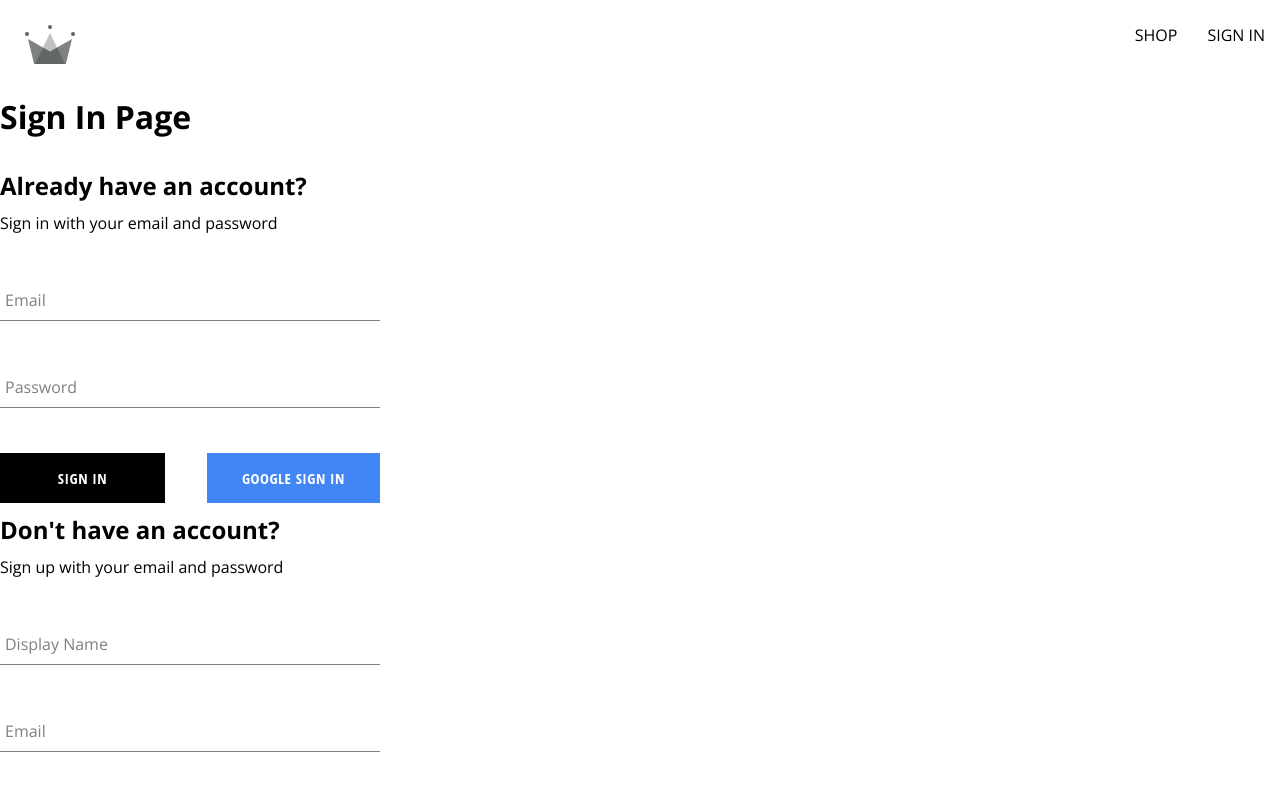
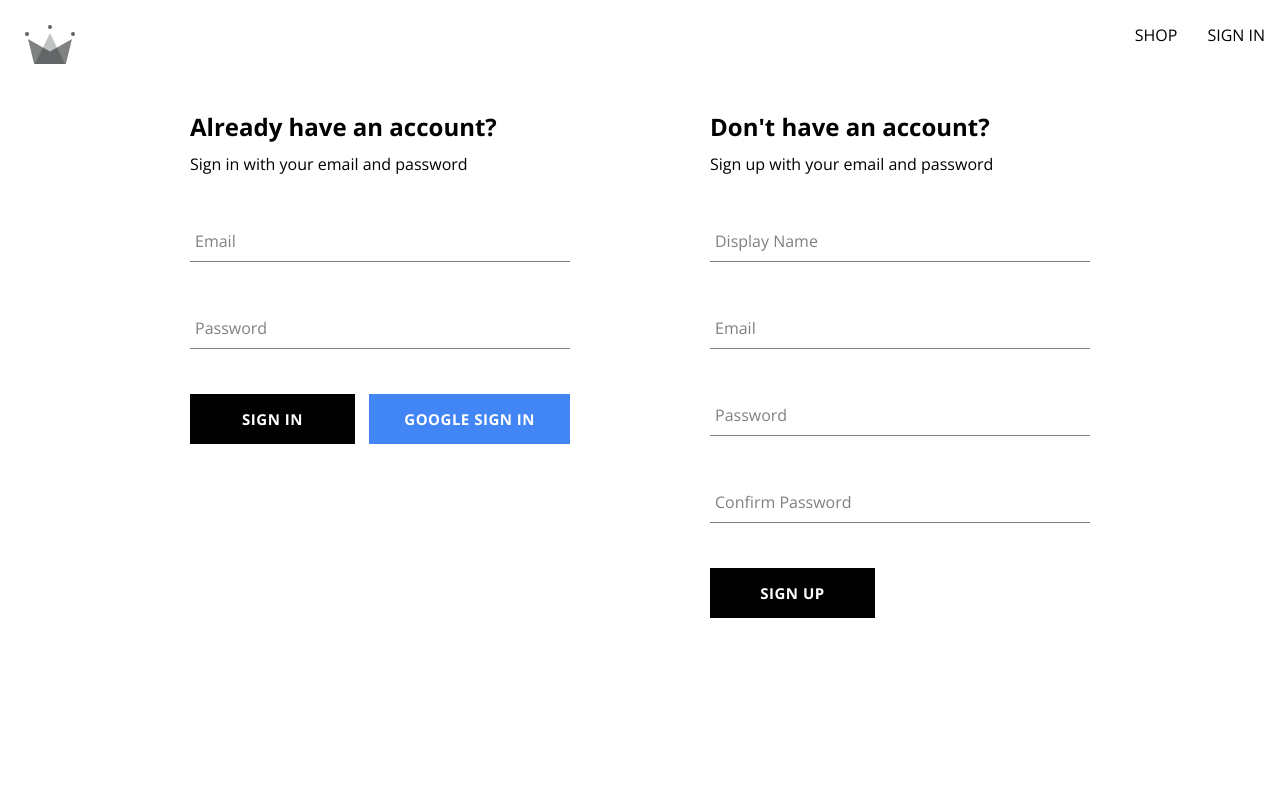
Before and after one commit to jimstav/crwn-clothing, a React (Create React App) app: page /auth in a window 1280 px wide. Shown: the top 800 px of the page. Built offline with nearby package versions, Linux system fonts and the light colour scheme.

Commit message:
Finishing Authentication Page

```diff
--- a/src/components/button/button.styles.scss
+++ b/src/components/button/button.styles.scss
@@ -9,7 +9,7 @@
   background-color: black;
   color: white;
   text-transform: uppercase;
-  font-family: "Open Sans Condensed";
+  font-family: "Open Sans", sans-serif;
   font-weight: bolder;
   border: none;
   cursor: pointer;
--- a/src/components/sign-in-form/sign-in-form.component.jsx
+++ b/src/components/sign-in-form/sign-in-form.component.jsx
@@ -25,10 +25,27 @@
     event.preventDefault();
 
     try {
-      await signInAuthUserWithEmailAndPassword(email, password);
+      const response = await signInAuthUserWithEmailAndPassword(
+        email,
+        password
+      );
+      console.log(response);
       resetFormFields();
     } catch (error) {
-      console.log("Error authenticating the user", error.message);
+      switch (error.code) {
+        case "auth/wrong-password":
+          alert("Incorrect password for email");
+          break;
+        case "auth/user-not-found":
+          alert("No user associated with this email");
+          break;
+        case "auth/invalid-credential":
+          alert("Incorrect email or password");
+          break;
+        default:
+          console.log("Error authenticating the user", error.message);
+          break;
+      }
     }
   };
 
@@ -38,8 +55,12 @@
   };
 
   const signInWithGoogle = async () => {
-    const { user } = await signInWithGooglePopup();
-    await createUserDocumentFromAuth(user);
+    try {
+      const { user } = await signInWithGooglePopup();
+      await createUserDocumentFromAuth(user);
+    } catch (error) {
+      console.log(error);
+    }
   };
 
   return (
@@ -67,7 +88,7 @@
 
         <div className="buttons-container">
           <Button type="submit">Sign In</Button>
-          <Button buttonType="google" onClick={signInWithGoogle}>
+          <Button type="button" buttonType="google" onClick={signInWithGoogle}>
             Google Sign In
           </Button>
         </div>
--- a/src/routes/authentication/authentication.component.jsx
+++ b/src/routes/authentication/authentication.component.jsx
@@ -1,10 +1,10 @@
 import SignInForm from "../../components/sign-in-form/sign-in-form.component";
 import SignUpForm from "../../components/sign-up-form/sign-up-form.component";
+import "./authentication.styles.scss";
 
 const Authentication = () => {
   return (
-    <div>
-      <h1>Sign In Page</h1>
+    <div className="authentication-container">
       <SignInForm />
       <SignUpForm />
     </div>
--- /dev/null
+++ b/src/routes/authentication/authentication.styles.scss
@@ -0,0 +1,6 @@
+.authentication-container {
+  display: flex;
+  width: 900px;
+  justify-content: space-between;
+  margin: 30px auto;
+}
```
